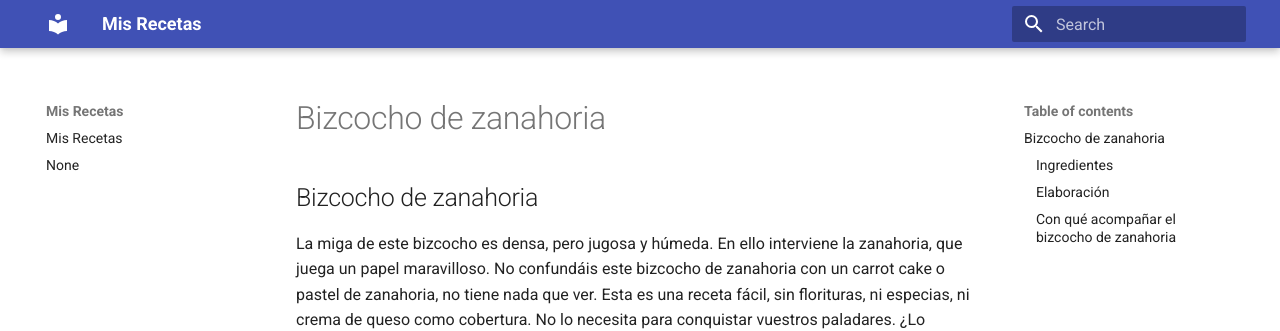
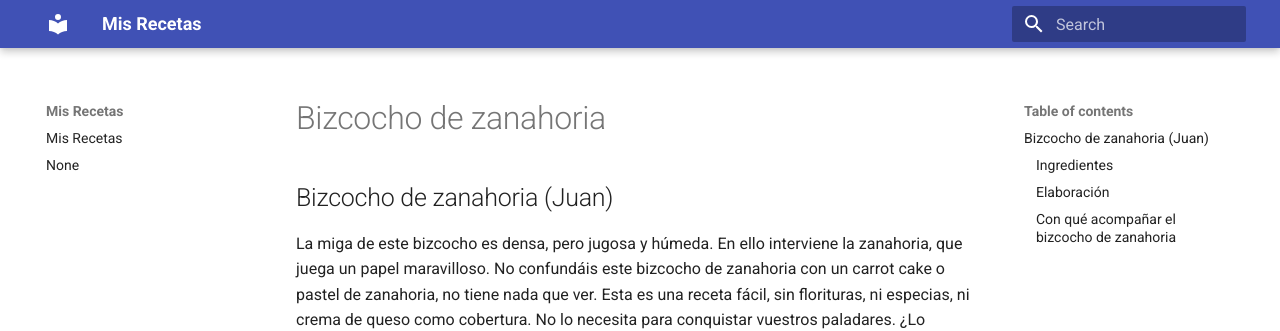
Before and after one commit to euribates/recetas, an MkDocs documentation site: the page built from docs/bizcocho-de-zanahoria.md, in a window 1280 px wide and 900 px high. Shown: the top 331 px of the window. Built offline with MkDocs 1.6.1 and Material for MkDocs 9.7.7, drawn with Linux system fonts in a browser that asks for light colours.

Commit message:
Cambio prueba

```diff
--- a/docs/bizcocho-de-zanahoria.md
+++ b/docs/bizcocho-de-zanahoria.md
@@ -3,7 +3,7 @@ title: Bizcocho de zanahoria
 tags:
   - postre
 ---
-## Bizcocho de zanahoria
+## Bizcocho de zanahoria (Juan)
 
 La miga de este bizcocho es densa, pero jugosa y húmeda. En ello interviene la
 zanahoria, que juega un papel maravilloso. No confundáis este bizcocho de
```
